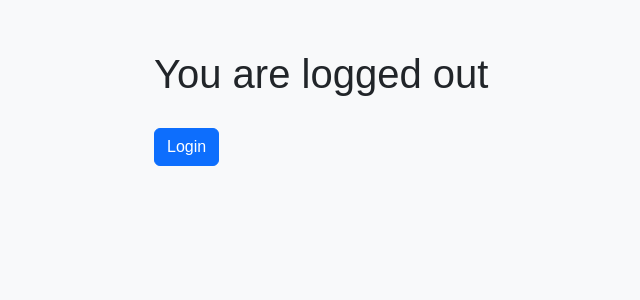
After one commit to ShivamTejpal/Flask-to_do-webapp, a Flask app: template templates/logout.html in a window 1280 px wide. The commit adds this page. Shown: the top 300 px of the page, without its empty margins (198-838 px from the left). Run offline with Flask 3, Linux system fonts and the light colour scheme; the template is opened without the code that fills it, so the values that code supplies are empty.

Commit message:
updated logout settings

```diff
--- a/server.py
+++ b/server.py
@@ -59,7 +59,7 @@ def loggedOut():
        abort(404)
        return redirect(url_for("home"))
    else:
-       return "You have been successfully logged out!"
+       return render_template("logout.html")
 
 @app.route("/logout")
 def logout():
--- a/templates/home.html
+++ b/templates/home.html
@@ -49,7 +49,7 @@
     <div class="container">
         {% if session %}
         <h1 class="welcome-text">Welcome {{session.userinfo.name}}!</h1>
-        <p class="logout-link"><a href="/logout" class="btn btn-primary">Logout</a></p>
+        <p class="logout-link"><a href="/logout.html" class="btn btn-primary">Logout</a></p>
         <div><pre>{{pretty}}</pre></div>
         {% else %}
         <h1 class="welcome-text">Welcome Guest</h1>
--- /dev/null
+++ b/templates/logout.html
@@ -0,0 +1,51 @@
+<!DOCTYPE html>
+<html>
+
+<head>
+    <meta charset="utf-8" />
+    <title>Logged Out</title>
+    <!-- Bootstrap CSS -->
+    <link href="https://cdn.jsdelivr.net/npm/bootstrap@5.3.0/dist/css/bootstrap.min.css" rel="stylesheet">
+    <style>
+        body {
+            font-family: Arial, sans-serif;
+            margin: 50px;
+            padding: 0;
+            background-color: #f8f9fa;
+        }
+
+        .container {
+            max-width: 600px;
+            margin: 0 auto;
+        }
+
+        h1 {
+            margin-bottom: 20px;
+        }
+
+        a {
+            text-decoration: none;
+        }
+
+        .welcome-text {
+            margin-bottom: 20px;
+        }
+
+        .login-link {
+            display: inline-block;
+            margin-top: 10px;
+        }
+    </style>
+</head>
+
+<body>
+    <div class="container">
+        <h1 class="welcome-text">You are logged out</h1>
+        <p class="login-link"><a href="/" class="btn btn-primary">Login</a></p>
+    </div>
+
+    <!-- Bootstrap JS (Optional, if needed) -->
+    <script src="https://cdn.jsdelivr.net/npm/bootstrap@5.3.0/dist/js/bootstrap.bundle.min.js"></script>
+</body>
+
+</html>
```
